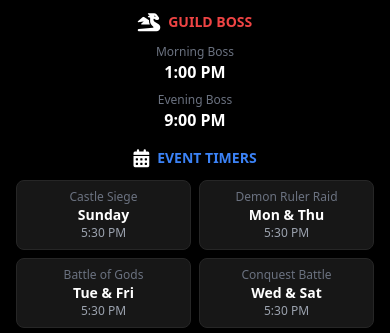
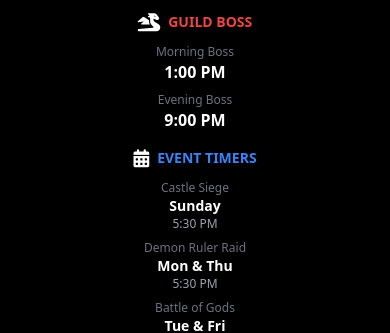
Before and after one commit to neriesapiera25/nerieagain, a plain HTML site: page index.html in a window 390 px wide. Shown: the top 333 px of the page. Drawn offline with nearby package versions, Linux system fonts and the light colour scheme.

Commit message:
Fix event timers layout - same line as guild boss
- Event timers now in same horizontal line as guild boss timers
- Removed grid layout, using flex layout for consistency
- Event timers will show countdowns like guild boss timers
- Better visual integration and responsive design

```diff
--- a/index.html
+++ b/index.html
@@ -98,30 +98,30 @@
                         <i class="fas fa-calendar-alt text-white text-lg sm:text-xl"></i>
                         <span class="font-bold text-blue-500 text-sm sm:text-base">EVENT TIMERS</span>
                     </div>
-                    <div class="grid grid-cols-2 sm:grid-cols-4 gap-2 sm:gap-3 w-full sm:w-auto">
+                    <div class="flex flex-col sm:flex-row items-center space-y-2 sm:space-y-0 sm:space-x-6 w-full sm:w-auto">
                         <!-- Castle Siege -->
-                        <div class="text-center bg-neutral-900 rounded-lg p-2 border border-neutral-800">
+                        <div class="text-center flex-1 sm:flex-none">
                             <p class="text-xs text-gray-500">Castle Siege</p>
                             <p class="text-sm font-bold text-white">Sunday</p>
                             <p class="text-xs text-gray-400">5:30 PM</p>
                             <p class="text-xs text-blue-400" id="castle-siege-countdown"></p>
                         </div>
                         <!-- Demon Ruler Raid -->
-                        <div class="text-center bg-neutral-900 rounded-lg p-2 border border-neutral-800">
+                        <div class="text-center flex-1 sm:flex-none">
                             <p class="text-xs text-gray-500">Demon Ruler Raid</p>
                             <p class="text-sm font-bold text-white">Mon & Thu</p>
                             <p class="text-xs text-gray-400">5:30 PM</p>
                             <p class="text-xs text-purple-400" id="demon-ruler-countdown"></p>
                         </div>
                         <!-- Battle of Gods -->
-                        <div class="text-center bg-neutral-900 rounded-lg p-2 border border-neutral-800">
+                        <div class="text-center flex-1 sm:flex-none">
                             <p class="text-xs text-gray-500">Battle of Gods</p>
                             <p class="text-sm font-bold text-white">Tue & Fri</p>
                             <p class="text-xs text-gray-400">5:30 PM</p>
                             <p class="text-xs text-orange-400" id="battle-of-gods-countdown"></p>
                         </div>
                         <!-- Conquest Battle -->
-                        <div class="text-center bg-neutral-900 rounded-lg p-2 border border-neutral-800">
+                        <div class="text-center flex-1 sm:flex-none">
                             <p class="text-xs text-gray-500">Conquest Battle</p>
                             <p class="text-sm font-bold text-white">Wed & Sat</p>
                             <p class="text-xs text-gray-400">5:30 PM</p>
```
